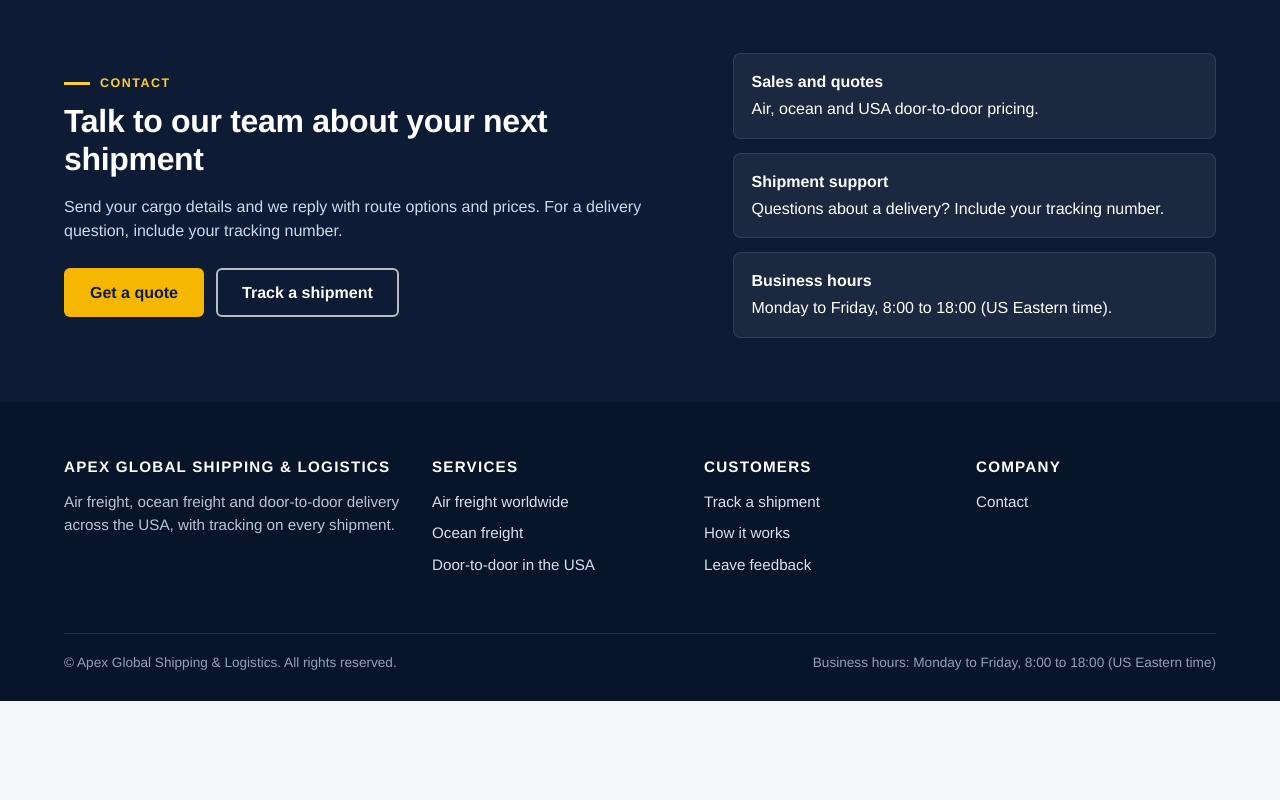
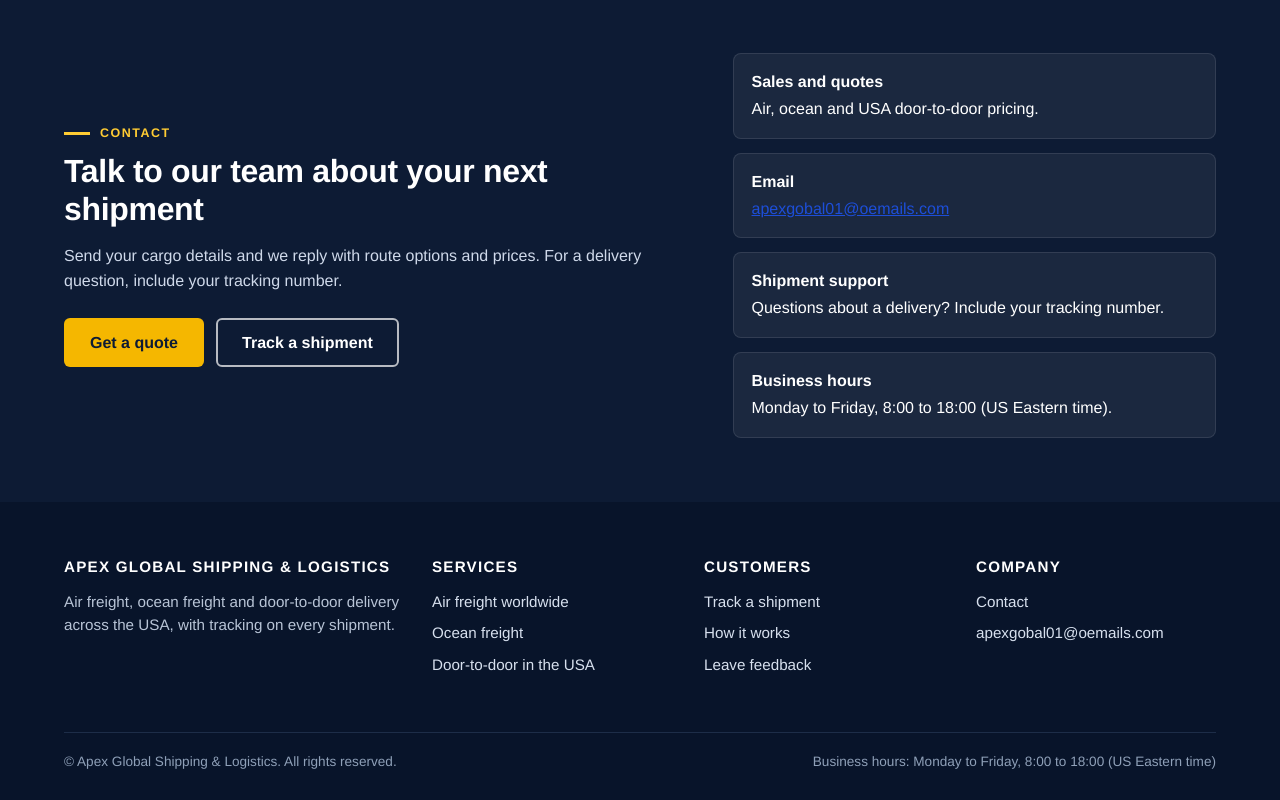
Before and after one commit to Az054054/apexlogistics-site, a plain HTML site: page index.html in a window 1280 px wide. Shown: the part 2789-3589 px from the top of the page. Before the commit the page ends 3490 px from the top, so only its background shows below. Drawn offline with Linux system fonts and the light colour scheme.

Commit message:
Add contact email

```diff
--- a/index.html
+++ b/index.html
@@ -383,6 +383,7 @@
         </div>
         <div class="info-list">
           <div><strong>Sales and quotes</strong>Air, ocean and USA door-to-door pricing.</div>
+          <div><strong>Email</strong><a href="mailto:apexgobal01@oemails.com">apexgobal01@oemails.com</a></div>
           <div><strong>Shipment support</strong>Questions about a delivery? Include your tracking number.</div>
           <div><strong>Business hours</strong>Monday to Friday, 8:00 to 18:00 (US Eastern time).</div>
         </div>
@@ -411,6 +412,7 @@
       <div>
         <h3>Company</h3>
         <p><a href="#contact">Contact</a></p>
+        <p><a href="mailto:apexgobal01@oemails.com">apexgobal01@oemails.com</a></p>
       </div>
       <div class="legal">
         <span>© Apex Global Shipping &amp; Logistics. All rights reserved.</span>
```
